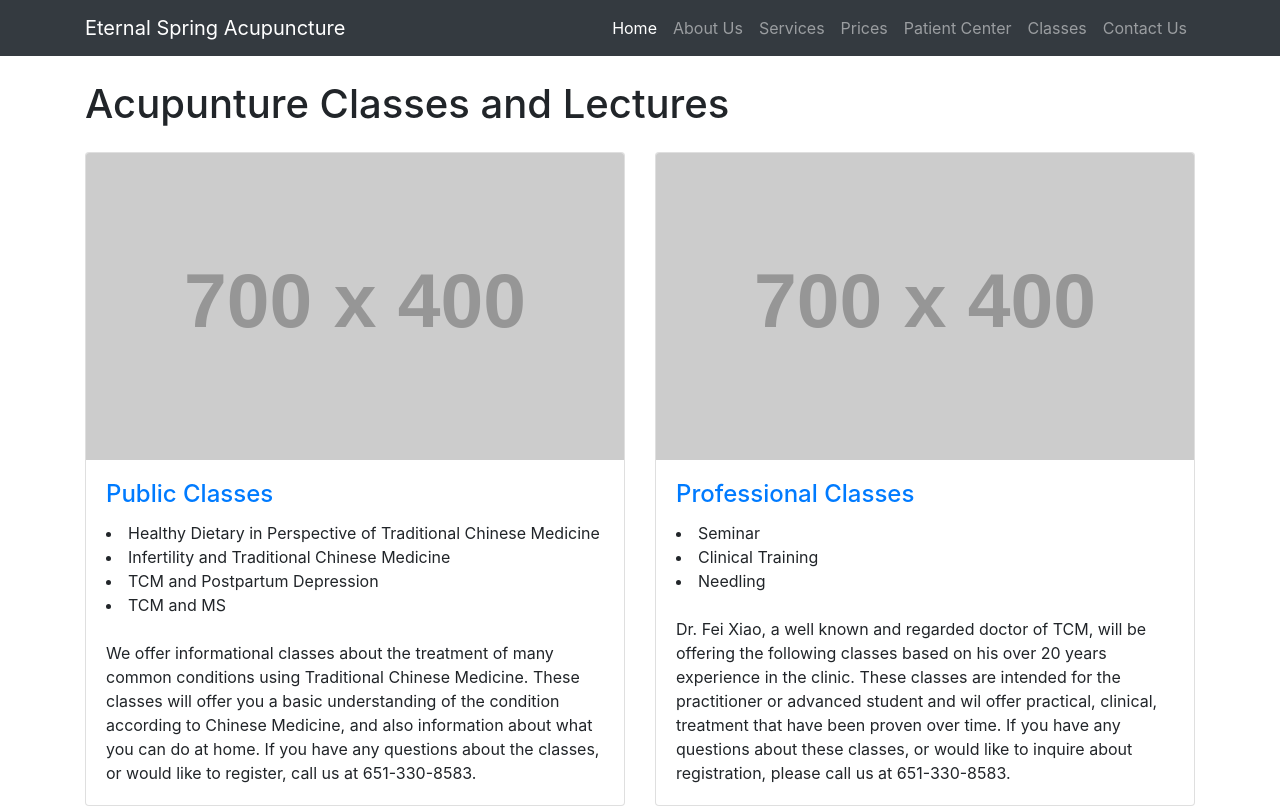
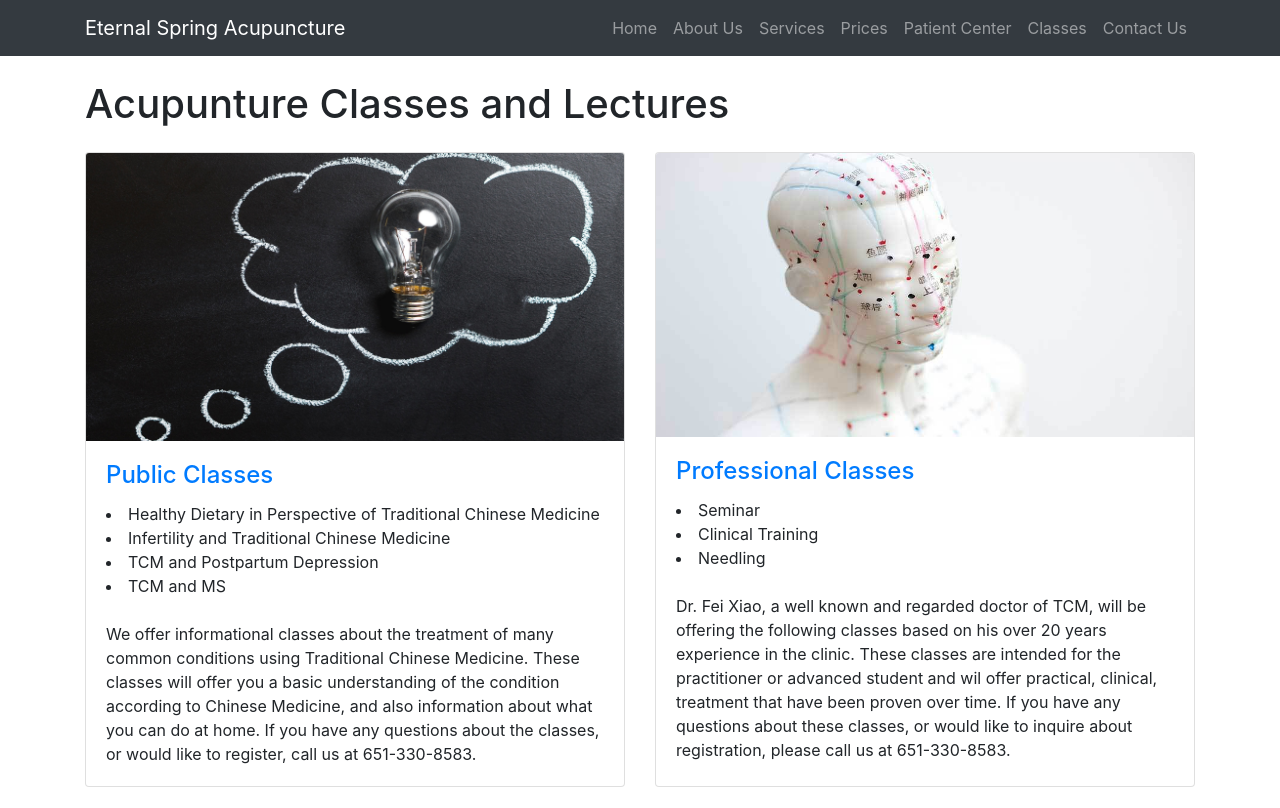
Before and after one commit to abes88/eternalspring, a plain HTML site: page classes.html in a window 1280 px wide. Shown: the top 808 px of the page. Drawn offline with Linux system fonts and the light colour scheme; placeholder pictures from the web are drawn by us.

Commit message:
almost there

```diff
--- a/classes.html
+++ b/classes.html
@@ -23,19 +23,18 @@
     <!-- Navigation -->
     <nav class="navbar navbar-expand-lg navbar-dark bg-dark fixed-top">
       <div class="container">
-        <a class="navbar-brand" href="#">Eternal Spring Acupuncture</a>
+        <a class="navbar-brand" href="index.html">Eternal Spring Acupuncture</a>
         <button class="navbar-toggler" type="button" data-toggle="collapse" data-target="#navbarResponsive" aria-controls="navbarResponsive" aria-expanded="false" aria-label="Toggle navigation">
           <span class="navbar-toggler-icon"></span>
         </button>
         <div class="collapse navbar-collapse" id="navbarResponsive">
           <ul class="navbar-nav ml-auto">
-            <li class="nav-item active">
-              <a class="nav-link" href="index.html">Home
-                <span class="sr-only">(current)</span>
-              </a>
+
+            <li class="nav-item">
+              <a class="nav-link" href="index.html">Home</a>
             </li>
 
-             <li class="nav-item">
+            <li class="nav-item">
               <a class="nav-link" href="about us.html">About Us</a>
             </li>
             <li class="nav-item">
@@ -69,7 +68,7 @@
       <div class="row">
         <div class="col-lg-6 portfolio-item">
           <div class="card h-100">
-            <a href="#"><img class="card-img-top" src="http://placehold.it/700x400" alt=""></a>
+            <a href="#"><img class="card-img-top" src="images/classes/board.jpeg" alt=""></a>
             <div class="card-body">
               <h4 class="card-title">
                 <a href="#">Public Classes</a>
@@ -85,7 +84,7 @@
         </div>
         <div class="col-lg-6 portfolio-item">
           <div class="card h-100">
-            <a href="#"><img class="card-img-top" src="http://placehold.it/700x400" alt=""></a>
+            <a href="#"><img class="card-img-top" src="images/classes/human.jpg" alt=""></a>
             <div class="card-body">
               <h4 class="card-title">
                 <a href="#">Professional Classes</a>
@@ -98,8 +97,6 @@
             </div>
           </div>
         </div>
-
-
 
     </div>
     <!-- /.container -->
```
Also changed, not shown: about us.html (+4 -0 lines), index.html (+4 -0 lines), patientCenter.html (+5 -0 lines), prices.html (+7 -8 lines), services.html (+4 -0 lines), images/classes/board.jpeg (added), images/classes/human.jpg (added), images/prices/c2.jpg (added), 3 other files.
